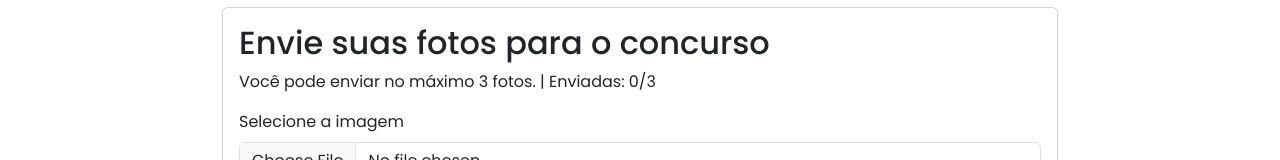
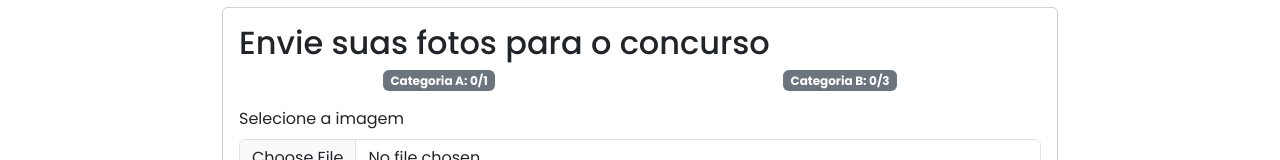
Before and after one commit to Pietroks/projeto-avaliacao-geophoto-front-end, a Vue app: page /dashboard in a window 1280 px wide. Shown: the part 319-479 px from the top of the page. Built offline with nearby package versions, Linux system fonts and the light colour scheme; no server answers; sample sign-in values are in the browser's storage.

Commit message:
Update Dashboard.vue

```diff
--- a/src/views/Dashboard.vue
+++ b/src/views/Dashboard.vue
@@ -6,9 +6,12 @@
     <div class="upload-section card">
       <div class="card-body">
         <h2 class="card-title">Envie suas fotos para o concurso</h2>
-        <p class="card-text">Você pode enviar no máximo 3 fotos. | Enviadas: {{ photos.length }}/3</p>
+        <div class="d-flex justify-content-around mb-3">
+            <span class="badge bg-secondary">Categoria A: {{ photosA.length }}/1</span>
+            <span class="badge bg-secondary">Categoria B: {{ photosB.length }}/3</span>
+        </div>
 
-        <form @submit.prevent="uploadPhoto" v-if="photos.length < 3">
+        <form @submit.prevent="uploadPhoto" v-if="canUploadA || canUploadB">
           <div class="mb-3">
             <label for="fileInput" class="form-label">Selecione a imagem</label>
             <input id="fileInput" ref="fileInput" type="file" @change="handleFileChange" class="form-control" accept="image/*" required />
@@ -17,8 +20,8 @@
           <div class="mb-3">
             <label for="subcategory" class="form-label">Categoria</label>
             <select id="subcategory" v-model="subcategory" class="form-select" required>
-              <option value="A">Categoria A (Foto Individual)</option>
-              <option value="B">Categoria B (Conjunto de Fotos)</option>
+              <option v-if="canUploadA" value="A">Categoria A (Foto Individual)</option>
+              <option v-if="canUploadB" value="B">Categoria B (Conjunto de Fotos)</option>
             </select>
           </div>
 
@@ -33,7 +36,7 @@
         </form>
 
         <div v-else class="alert alert-info">
-          Você já enviou o número máximo de fotos permitidas.
+          Você já enviou o número máximo de fotos para todas as categorias.
         </div>
       </div>
     </div>
@@ -78,6 +81,18 @@ export default {
     },
     token() {
       return this.$store.getters['user/token'];
+    },
+    photosA() {
+      return this.photos.filter(p => p.subcategory === 'A');
+    },
+    photosB() {
+      return this.photos.filter(p => p.subcategory === 'B');
+    },
+    canUploadA() {
+      return this.photosA.length < 1;
+    },
+    canUploadB() {
+      return this.photosB.length < 3;
     }
   },
   methods: {
@@ -85,6 +100,15 @@ export default {
       this.photoFile = event.target.files[0];
     },
     async uploadPhoto() {
+      if (this.subcategory === 'A' && !this.canUploadA) {
+        alert('Você já atingiu o limite de 1 foto para a Categoria A.');
+        return;
+      }
+      if (this.subcategory === 'B' && !this.canUploadB) {
+        alert('Você já atingiu o limite de 1 foto para a Categoria B.');
+        return;
+      }
+
       if (!this.photoFile || !this.description || !this.subcategory) {
         alert('Por favor, preencha todos os campos.');
         return;
@@ -95,7 +119,7 @@ export default {
         const formData = new FormData();
         formData.append('image', this.photoFile);
         formData.append('user_id', this.user.id);
-        formData.append('subcategory', this.subcategory);
+        formData.append('category', this.subcategory);
         formData.append('description', this.description);
 
         const response = await fetch(`${API_URL}/images/upload/`, {
@@ -121,7 +145,7 @@ export default {
     resetForm() {
         this.photoFile = null;
         this.description = '';
-        this.subcategory = 'A';
+        this.subcategory = this.canUploadA ? 'A' : 'B';
         this.$refs.fileInput.value = '';
     },
     logout() {
@@ -130,10 +154,10 @@ export default {
     },
     async fetchUserPhotos() {
       if (!this.user) return;
+      this.isLoading = true;
 
-      this.isLoading = true;
       try {
-        const response = await fetch(`${API_URL}/user/images/${this.user.id}`, {
+        const response = await fetch(`${API_URL}/user/images/${this.user.user_id}`, {
           method: 'GET',
           headers: { 'Authorization': `Bearer ${this.token}` },
         });
@@ -159,6 +183,13 @@ export default {
       this.fetchUserPhotos();
     }
   },
+  watch: {
+    canUploadA(newVal) {
+      if (!newVal && this.subCategory === 'A') {
+        this.subcategory = 'B'
+      }
+    }
+  }
 };
 </script>
 
```
